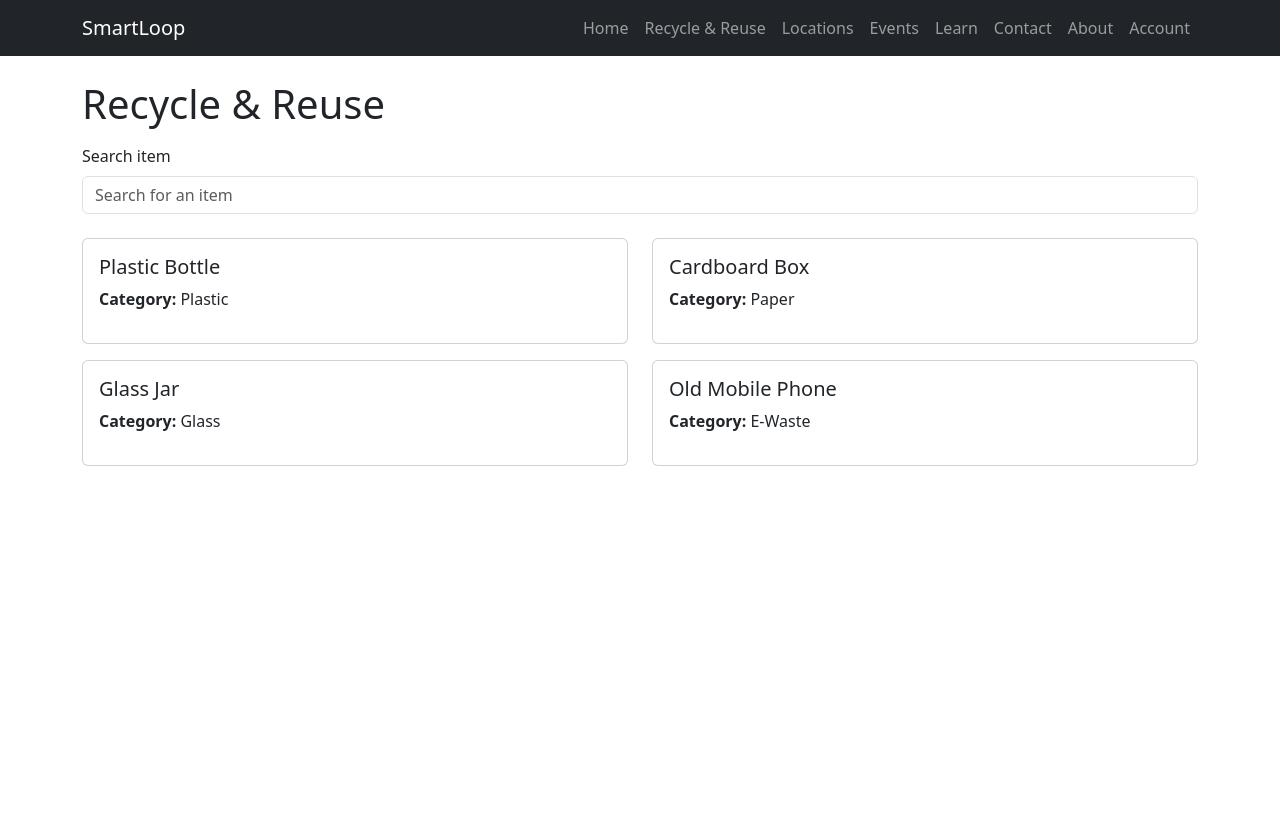
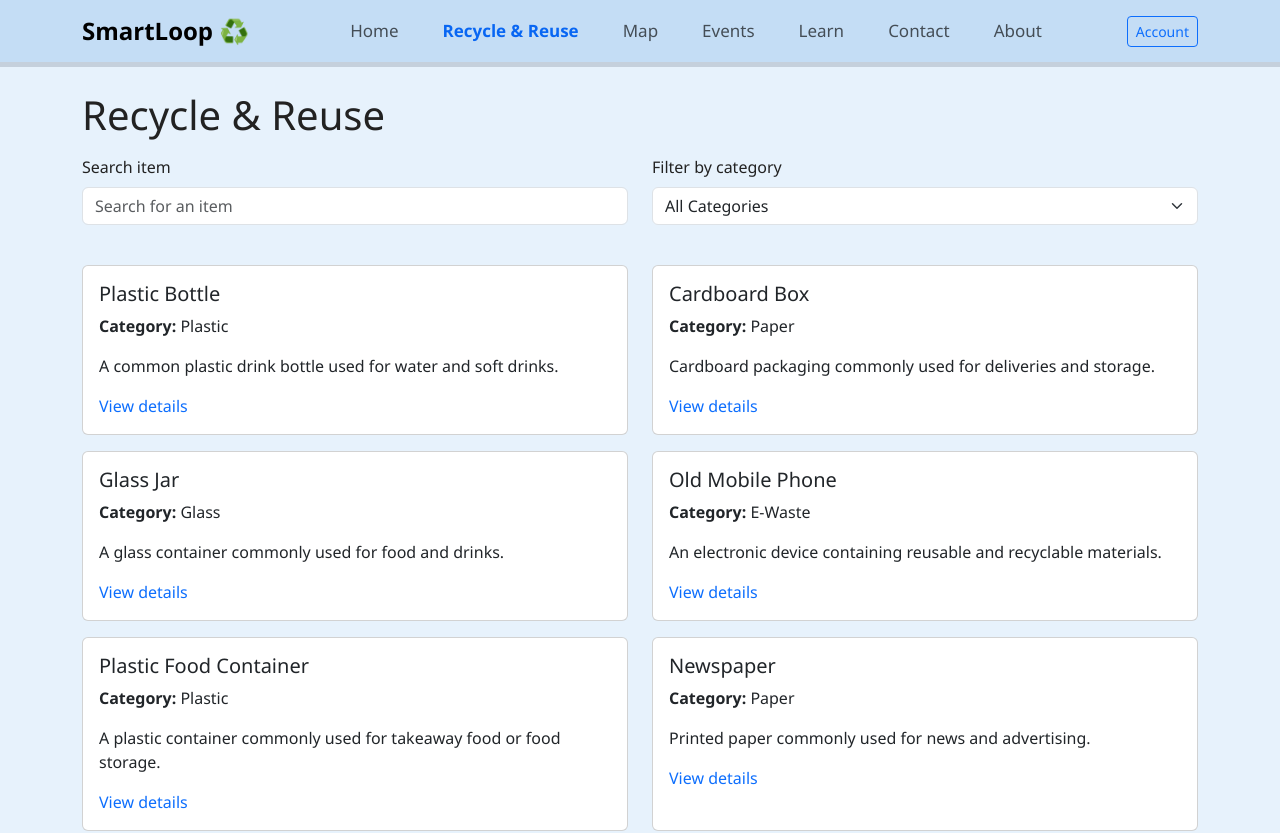
Before and after one commit to Kasraw11/fit5032-repo, a Vue app in the folder A1/A1/: page /recycle-reuse in a window 1280 px wide. Shown: the top 833 px of the page. Before the commit the page ends 800 px from the top, so only its background shows below. Built offline with nearby package versions, Linux system fonts and the light colour scheme.

Commit message:
initial design and modificatins

```diff
--- a/A1/A1/src/Data/recycleItems.js
+++ b/A1/A1/src/Data/recycleItems.js
@@ -9,7 +9,6 @@ export const recycleItems = [
     recycle: 'Empty and rinse the bottle before placing it in the recycling bin.',
     disposal: 'If it cannot be recycled, place it in the general waste bin.',
   },
-
   {
     id: 2,
     name: 'Cardboard Box',
@@ -20,7 +19,6 @@ export const recycleItems = [
     recycle: 'Flatten the box before placing it in the recycling bin.',
     disposal: 'Wet or heavily contaminated cardboard should go in general waste.',
   },
-
   {
     id: 3,
     name: 'Glass Jar',
@@ -31,7 +29,6 @@ export const recycleItems = [
     recycle: 'Empty and rinse the jar before placing it in the recycling bin.',
     disposal: 'Broken glass should be wrapped safely and placed in general waste if required.',
   },
-
   {
     id: 4,
     name: 'Old Mobile Phone',
@@ -42,4 +39,65 @@ export const recycleItems = [
     recycle: 'Take the phone to an approved e-waste recycling collection point.',
     disposal: 'Do not place mobile phones in general household waste.',
   },
+  {
+    id: 5,
+    name: 'Plastic Food Container',
+    category: 'Plastic',
+    details: 'A plastic container commonly used for takeaway food or food storage.',
+    reuse: 'Reuse it for storing food or organising small household items.',
+    repair: 'Cracked plastic containers are generally not suitable for repair.',
+    recycle: 'Clean the container and check whether your local recycling service accepts it.',
+    disposal: 'If it is heavily damaged or contaminated, place it in general waste.',
+  },
+  {
+    id: 6,
+    name: 'Newspaper',
+    category: 'Paper',
+    details: 'Printed paper commonly used for news and advertising.',
+    reuse: 'Reuse newspaper for wrapping, cleaning windows or craft projects.',
+    repair: 'Newspaper does not normally require repair.',
+    recycle: 'Place clean and dry newspaper in the paper recycling bin.',
+    disposal: 'Wet or heavily contaminated newspaper should go in general waste.',
+  },
+  {
+    id: 7,
+    name: 'Glass Bottle',
+    category: 'Glass',
+    details: 'A glass bottle commonly used for drinks and food products.',
+    reuse: 'Reuse it for storage, decoration or craft projects if it is undamaged.',
+    repair: 'Cracked or broken glass bottles should not be repaired.',
+    recycle: 'Empty and rinse the bottle before recycling.',
+    disposal:
+      'Broken glass should be wrapped safely before placing it in general waste if required.',
+  },
+  {
+    id: 8,
+    name: 'Old Laptop',
+    category: 'E-Waste',
+    details: 'A portable computer containing electronic components and recyclable materials.',
+    reuse: 'Donate or sell the laptop if it is still working.',
+    repair: 'Consider replacing the battery, storage drive, keyboard or screen.',
+    recycle: 'Take it to an approved e-waste recycling facility.',
+    disposal: 'Do not place laptops in household general waste.',
+  },
+  {
+    id: 9,
+    name: 'Plastic Shopping Bag',
+    category: 'Plastic',
+    details: 'A lightweight plastic bag commonly used for carrying shopping.',
+    reuse: 'Reuse it as a bin liner, storage bag or shopping bag.',
+    repair: 'Small tears may be repaired with tape for temporary reuse.',
+    recycle: 'Take soft plastics to a suitable collection point if one is available.',
+    disposal: 'Place it in general waste if no recycling option is available.',
+  },
+  {
+    id: 10,
+    name: 'Cereal Box',
+    category: 'Paper',
+    details: 'A lightweight cardboard box commonly used for packaged cereal.',
+    reuse: 'Reuse it for crafts, storage or organising documents.',
+    repair: 'Small tears can be repaired with paper tape.',
+    recycle: 'Flatten the box and place it in the paper recycling bin.',
+    disposal: 'Heavily contaminated cardboard should go in general waste.',
+  },
 ]
--- a/A1/A1/src/assets/base.css
+++ b/A1/A1/src/assets/base.css
@@ -1,86 +1,24 @@
-/* color palette from <https://github.com/vuejs/theme> */
 :root {
-  --vt-c-white: #ffffff;
-  --vt-c-white-soft: #f8f8f8;
-  --vt-c-white-mute: #f2f2f2;
-
-  --vt-c-black: #181818;
-  --vt-c-black-soft: #222222;
-  --vt-c-black-mute: #282828;
-
-  --vt-c-indigo: #2c3e50;
-
-  --vt-c-divider-light-1: rgba(60, 60, 60, 0.29);
-  --vt-c-divider-light-2: rgba(60, 60, 60, 0.12);
-  --vt-c-divider-dark-1: rgba(84, 84, 84, 0.65);
-  --vt-c-divider-dark-2: rgba(84, 84, 84, 0.48);
-
-  --vt-c-text-light-1: var(--vt-c-indigo);
-  --vt-c-text-light-2: rgba(60, 60, 60, 0.66);
-  --vt-c-text-dark-1: var(--vt-c-white);
-  --vt-c-text-dark-2: rgba(235, 235, 235, 0.64);
+  --primary-color: #0d6efd;
+  --background-color: #e7f2fc;
+  --text-color: #222222;
+  --muted-color: #6c757d;
+  --border-color: #d9e2ea;
+  --white: #ffffff;
+  --navbar-background-color: #c4ddf5;
+  --navbar-border-color: #c6c8cc98;
 }
 
-/* semantic color variables for this project */
-:root {
-  --color-background: var(--vt-c-white);
-  --color-background-soft: var(--vt-c-white-soft);
-  --color-background-mute: var(--vt-c-white-mute);
-
-  --color-border: var(--vt-c-divider-light-2);
-  --color-border-hover: var(--vt-c-divider-light-1);
-
-  --color-heading: var(--vt-c-text-light-1);
-  --color-text: var(--vt-c-text-light-1);
-
-  --section-gap: 160px;
+* {
+  box-sizing: border-box;
 }
 
-@media (prefers-color-scheme: dark) {
-  :root {
-    --color-background: var(--vt-c-black);
-    --color-background-soft: var(--vt-c-black-soft);
-    --color-background-mute: var(--vt-c-black-mute);
-
-    --color-border: var(--vt-c-divider-dark-2);
-    --color-border-hover: var(--vt-c-divider-dark-1);
-
-    --color-heading: var(--vt-c-text-dark-1);
-    --color-text: var(--vt-c-text-dark-2);
-  }
-}
-
-*,
-*::before,
-*::after {
-  box-sizing: border-box;
-  margin: 0;
-  font-weight: normal;
+html {
+  min-height: 100%;
 }
 
 body {
+  margin: 0;
+  min-width: 320px;
   min-height: 100vh;
-  color: var(--color-text);
-  background: var(--color-background);
-  transition:
-    color 0.5s,
-    background-color 0.5s;
-  line-height: 1.6;
-  font-family:
-    Inter,
-    -apple-system,
-    BlinkMacSystemFont,
-    'Segoe UI',
-    Roboto,
-    Oxygen,
-    Ubuntu,
-    Cantarell,
-    'Fira Sans',
-    'Droid Sans',
-    'Helvetica Neue',
-    sans-serif;
-  font-size: 15px;
-  text-rendering: optimizeLegibility;
-  -webkit-font-smoothing: antialiased;
-  -moz-osx-font-smoothing: grayscale;
 }
--- a/A1/A1/src/assets/main.css
+++ b/A1/A1/src/assets/main.css
@@ -1,35 +1,12 @@
 @import './base.css';
 
-#app {
-  max-width: 1280px;
-  margin: 0 auto;
-  padding: 2rem;
-  font-weight: normal;
+body {
+  background-color: var(--background-color);
+  color: var(--text-color);
+  font-family: 'Segoe UI', Roboto, Helvetica, Arial, sans-serif;
 }
 
-a,
-.green {
-  text-decoration: none;
-  color: hsla(160, 100%, 37%, 1);
-  transition: 0.4s;
-  padding: 3px;
+#app {
+  width: 100%;
+  min-height: 100vh;
 }
-
-@media (hover: hover) {
-  a:hover {
-    background-color: hsla(160, 100%, 37%, 0.2);
-  }
-}
-
-@media (min-width: 1024px) {
-  body {
-    display: flex;
-    place-items: center;
-  }
-
-  #app {
-    display: grid;
-    grid-template-columns: 1fr 1fr;
-    padding: 0 2rem;
-  }
-}
--- a/A1/A1/src/components/Navbar.vue
+++ b/A1/A1/src/components/Navbar.vue
@@ -1,7 +1,7 @@
 <template>
-  <nav class="navbar navbar-expand-lg bg-dark navbar-dark">
+  <nav class="navbar navbar-expand-lg smartloop-navbar">
     <div class="container">
-      <RouterLink class="navbar-brand" to="/"> SmartLoop </RouterLink>
+      <RouterLink class="navbar-brand" to="/"> SmartLoop ♻️ </RouterLink>
 
       <button
         class="navbar-toggler"
@@ -16,40 +16,63 @@
       </button>
 
       <div id="mainNavbar" class="collapse navbar-collapse">
-        <ul class="navbar-nav ms-auto">
-          <li class="nav-item">
+        <ul class="navbar-nav mx-lg-auto">
+          <li class="nav-item mx-2">
             <RouterLink class="nav-link" to="/">Home</RouterLink>
           </li>
 
-          <li class="nav-item">
+          <li class="nav-item mx-2">
             <RouterLink class="nav-link" to="/recycle-reuse"> Recycle & Reuse </RouterLink>
           </li>
 
-          <li class="nav-item">
-            <RouterLink class="nav-link" to="/locations"> Locations </RouterLink>
+          <li class="nav-item mx-2">
+            <RouterLink class="nav-link" to="/locations"> Map </RouterLink>
           </li>
 
-          <li class="nav-item">
+          <li class="nav-item mx-2">
             <RouterLink class="nav-link" to="/events"> Events </RouterLink>
           </li>
 
-          <li class="nav-item">
+          <li class="nav-item mx-2">
             <RouterLink class="nav-link" to="/learn"> Learn </RouterLink>
           </li>
 
-          <li class="nav-item">
+          <li class="nav-item mx-2">
             <RouterLink class="nav-link" to="/contact"> Contact </RouterLink>
           </li>
 
-          <li class="nav-item">
+          <li class="nav-item mx-2">
             <RouterLink class="nav-link" to="/about"> About </RouterLink>
           </li>
+        </ul>
 
-          <li class="nav-item">
-            <RouterLink class="nav-link" to="/account"> Account </RouterLink>
-          </li>
-        </ul>
+        <RouterLink class="btn btn-outline-primary btn-sm" to="/account"> Account </RouterLink>
       </div>
     </div>
   </nav>
 </template>
+
+<style scoped>
+.smartloop-navbar {
+  background-color: var(--navbar-background-color);
+  border-bottom: 5px solid var(--navbar-border-color);
+
+  font-family: 'Segoe UI', Roboto, Helvetica, Arial, sans-serif;
+}
+
+.navbar-brand {
+  font-size: 24px;
+  font-weight: 600;
+}
+
+.nav-link {
+  font-size: 17px;
+  font-weight: 500;
+  margin: 0 6px;
+}
+
+.nav-link.router-link-active {
+  font-weight: 600;
+  color: #0866f3;
+}
+</style>
--- a/A1/A1/src/main.js
+++ b/A1/A1/src/main.js
@@ -1,5 +1,6 @@
 import 'bootstrap/dist/css/bootstrap.min.css'
 import 'bootstrap/dist/js/bootstrap.bundle.min.js'
+import './assets/main.css'
 
 import { createApp } from 'vue'
 import App from './App.vue'
--- a/A1/A1/src/router/index.js
+++ b/A1/A1/src/router/index.js
@@ -49,10 +49,10 @@ const routes = [
   },
   {
     path: '/account',
-    redirect: '/login',
+    redirect: '/account/login',
   },
   {
-    path: '/login',
+    path: '/account/login',
     name: 'login',
     component: LoginView,
   },
--- a/A1/A1/src/views/RecycleReuseView.vue
+++ b/A1/A1/src/views/RecycleReuseView.vue
@@ -1,22 +1,36 @@
 <script setup>
 import { ref, computed } from 'vue'
-import { recycleItems } from '../data/recycleItems'
+import { recycleItems } from '../data/recycleItems.js'
 
 const searchTerm = ref('')
 
+const selectedCategory = ref('All')
+
+const selectedItem = ref(null)
+
 const filteredItems = computed(() => {
-  return recycleItems.filter((item) =>
-    item.name.toLowerCase().includes(searchTerm.value.toLowerCase()),
-  )
+  return recycleItems.filter((item) => {
+    const matchesSearch = item.name.toLowerCase().includes(searchTerm.value.toLowerCase())
+
+    const matchesCategory =
+      selectedCategory.value === 'All' || item.category === selectedCategory.value
+
+    return matchesSearch && matchesCategory
   })
+})
+
+const selectItem = (item) => {
+  selectedItem.value = item
+}
 </script>
 
 <template>
   <main class="container mt-4">
     <h1>Recycle & Reuse</h1>
 
-    <div class="mb-4 mt-3">
-      <label for="search" class="form-label">Search item</label>
+    <div class="row mt-3 mb-4">
+      <div class="col-12 col-sm-6 mb-3">
+        <label for="search" class="form-label"> Search item </label>
 
         <input
           id="search"
@@ -27,9 +41,27 @@ const filteredItems = computed(() => {
         />
       </div>
 
+      <div class="col-12 col-sm-6 mb-3">
+        <label for="category" class="form-label"> Filter by category </label>
+
+        <select id="category" v-model="selectedCategory" class="form-select">
+          <option value="All">All Categories</option>
+          <option value="Plastic">Plastic</option>
+          <option value="Paper">Paper</option>
+          <option value="Glass">Glass</option>
+          <option value="E-Waste">E-Waste</option>
+        </select>
+      </div>
+    </div>
+
     <div class="row">
       <div v-for="item in filteredItems" :key="item.id" class="col-12 col-sm-6 mb-3">
-        <div class="card h-100">
+        <div
+          class="card h-100 item-card"
+          data-bs-toggle="modal"
+          data-bs-target="#itemDetailsModal"
+          @click="selectItem(item)"
+        >
           <div class="card-body">
             <h2 class="h5">
               {{ item.name }}
@@ -41,13 +73,70 @@ const filteredItems = computed(() => {
             </p>
 
             <p>
-              {{ item.instruction }}
+              {{ item.details }}
             </p>
+
+            <span class="text-primary"> View details </span>
           </div>
         </div>
       </div>
     </div>
 
     <p v-if="filteredItems.length === 0">No items found.</p>
+
+    <div id="itemDetailsModal" class="modal fade" tabindex="-1" aria-hidden="true">
+      <div class="modal-dialog modal-dialog-centered">
+        <div class="modal-content">
+          <div class="modal-header">
+            <h2 class="modal-title fs-5">
+              {{ selectedItem?.name }}
+            </h2>
+
+            <button
+              type="button"
+              class="btn-close"
+              data-bs-dismiss="modal"
+              aria-label="Close"
+            ></button>
+          </div>
+
+          <div v-if="selectedItem" class="modal-body">
+            <p>
+              <strong>Category:</strong>
+              {{ selectedItem.category }}
+            </p>
+
+            <h3 class="h6">Item Details</h3>
+            <p>{{ selectedItem.details }}</p>
+
+            <h3 class="h6">Reuse Options</h3>
+            <p>{{ selectedItem.reuse }}</p>
+
+            <h3 class="h6">Repair Options</h3>
+            <p>{{ selectedItem.repair }}</p>
+
+            <h3 class="h6">Recycle Instructions</h3>
+            <p>{{ selectedItem.recycle }}</p>
+
+            <h3 class="h6">Disposal Instructions</h3>
+            <p>{{ selectedItem.disposal }}</p>
+          </div>
+
+          <div class="modal-footer">
+            <button type="button" class="btn btn-secondary" data-bs-dismiss="modal">Close</button>
+          </div>
+        </div>
+      </div>
+    </div>
   </main>
 </template>
+
+<style scoped>
+.item-card {
+  cursor: pointer;
+}
+
+.item-card:hover {
+  transform: translateY(-2px);
+}
+</style>
```
Also changed, not shown: A1/A1/src/views/AboutView.vue (+8 -2 lines), A1/A1/src/views/LoginView.vue (+24 -20 lines), A1/A1/src/views/SignUpView.vue (+6 -2 lines). Lines whose indentation alone changed are shown as unchanged.
